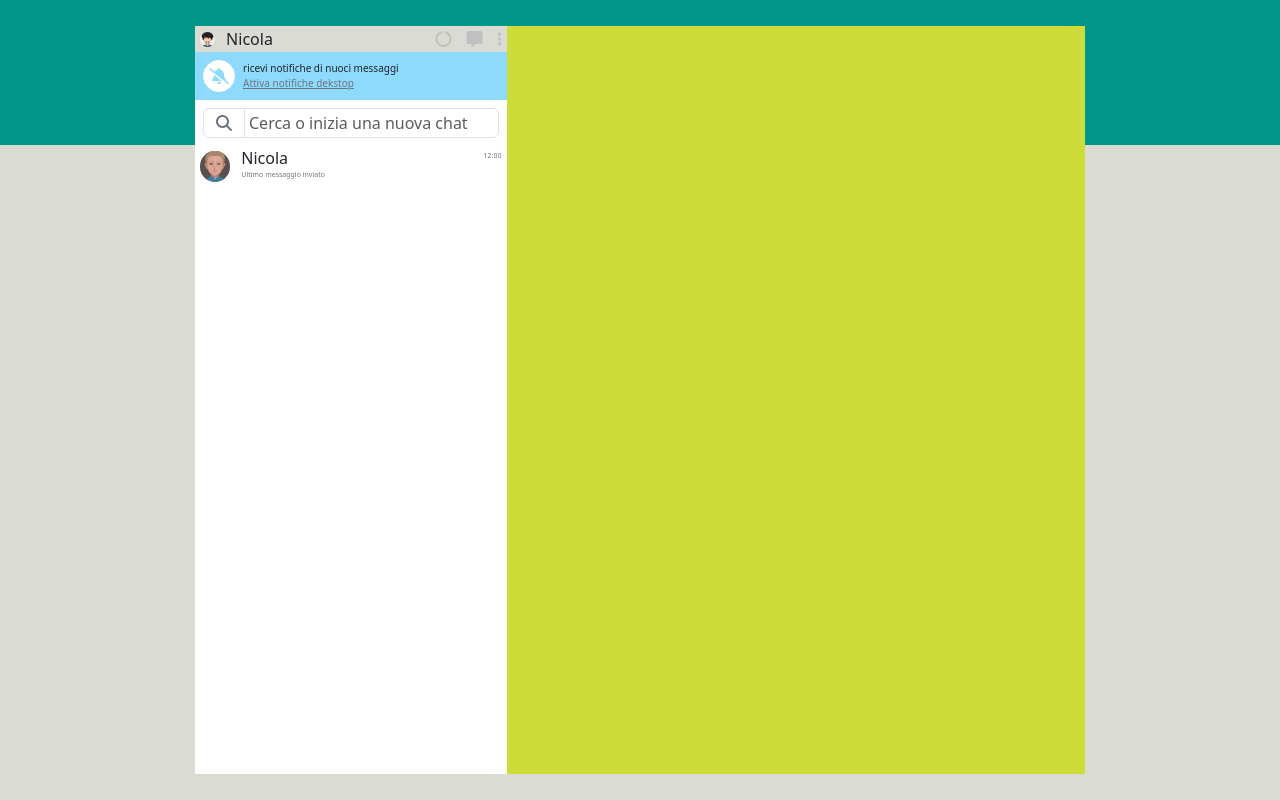
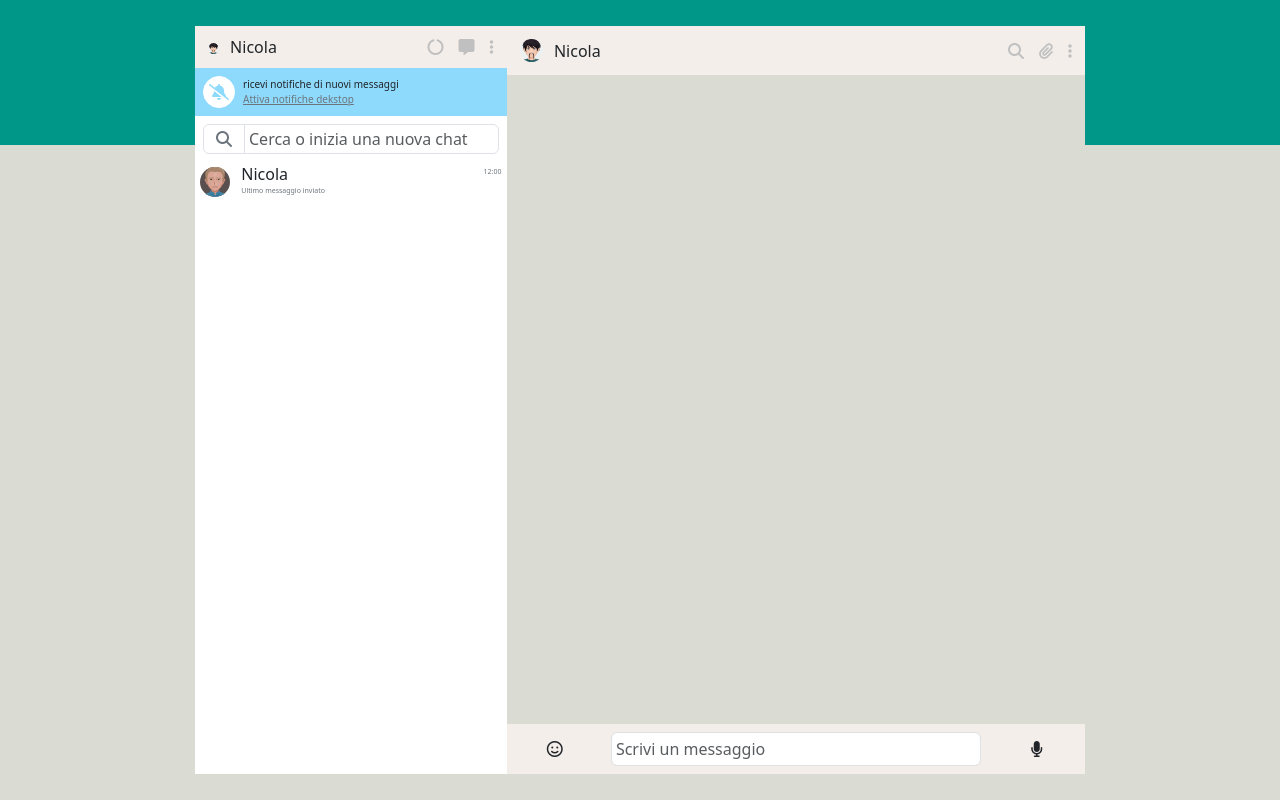
Before and after one commit to nicolaoo/vue-boolzapp, a plain HTML site: page index.html in a window 1280 px wide. Drawn offline with nearby package versions, Linux system fonts and the light colour scheme.

Commit message:
FEAT main-app complete

```diff
--- a/index.html
+++ b/index.html
@@ -26,8 +26,8 @@
                 <div class="container app-container p-0">
 
                     <div class="sidebar">
-                        <div class="footer-side">
-                            <div class="profile-user d-flex justify-content-between">
+                        <div class="header-side">
+                            <div class="profile-user d-flex justify-content-between p-2">
                                 <div class="user col-3 d-flex align-items-center">
                                     <figure class=" mb-0 ">
                                         <img class="avatar-user" src="./avatar/avatar.svg" alt="">
@@ -52,7 +52,7 @@
 
                                 <div class="ps-2 bell-notice">
                                     <p class="mb-0">
-                                        ricevi notifiche di nuoci messaggi
+                                        ricevi notifiche di nuovi messaggi
 
                                     </p>
                                     <a class="text-secondary" href="#">
@@ -98,7 +98,44 @@
                         </div>
                     </div>
 
-                    <div class="main-app">
+                    <div class="main-app d-flex flex-column">
+                        <div class="header-app">
+                            <div class="user-app p-2 d-flex justify-content-between">
+                                <div class="user col-2 d-flex align-items-center">
+                                    <figure class=" mb-0 col-3">
+                                        <img class="avatar-user" src="./avatar/avatar.svg" alt="">
+                                    </figure>
+                                    <p class="ms-3 mb-0">
+                                        Nicola
+                                    </p>
+                                </div>
+                                <div class="icon-side align-items-center">
+                                    <i class="fa-solid fa-magnifying-glass"></i>
+                                    <i class="fa-solid fa-paperclip"></i>
+                                    <i class="fa-solid fa-ellipsis-vertical"></i>
+
+                                </div>
+
+                            </div>
+                        </div>
+                        <div class="message-app flex-grow-1">
+                            <div class="">
+
+                            </div>
+                        </div>
+                        <div class="footer-app d-flex text-center align-items-center">
+                            <div class="col-2">
+                                <i class="fa-regular fa-face-smile"></i>
+                            </div>
+                            <div class="col-8 p-2">
+                                <input type="text" class="form-control p-1"
+                                id="exampleInputEmail1" aria-describedby="emailHelp"
+                                placeholder="Scrivi un messaggio">
+                            </div>
+                            <div class="col-2">
+                                <i class="fa-solid fa-microphone"></i>
+                            </div>
+                        </div>
 
                     </div>
                 </div>
--- a/style.css
+++ b/style.css
@@ -3,6 +3,7 @@
     --grey: rgb(218,219,211);
     --dark_grey: rgb(192,192,193);
     --azure: rgb(142,218,252);
+    --light_grey: rgb(243,238,234);
 }
 
 img {
@@ -45,7 +46,7 @@ img {
 }
 
 .main-app{
-    background-color: #cddc39;
+    background-color: var(--grey);
     height: 100%;
     width: calc(100% - 35%);
     position: absolute;
@@ -63,10 +64,6 @@ img {
     gap: 15px;
     margin: 5px;
     color: var(--dark_grey);
-}
-
-.profile-user{
-    background-color: var(--grey);
 }
 
 .bell-notice{
@@ -105,3 +102,7 @@ img {
 .contact-list {
     overflow-y: auto;
 }
+
+.footer-app, .header-app, .profile-user{
+    background-color: var(--light_grey);
+}
```
